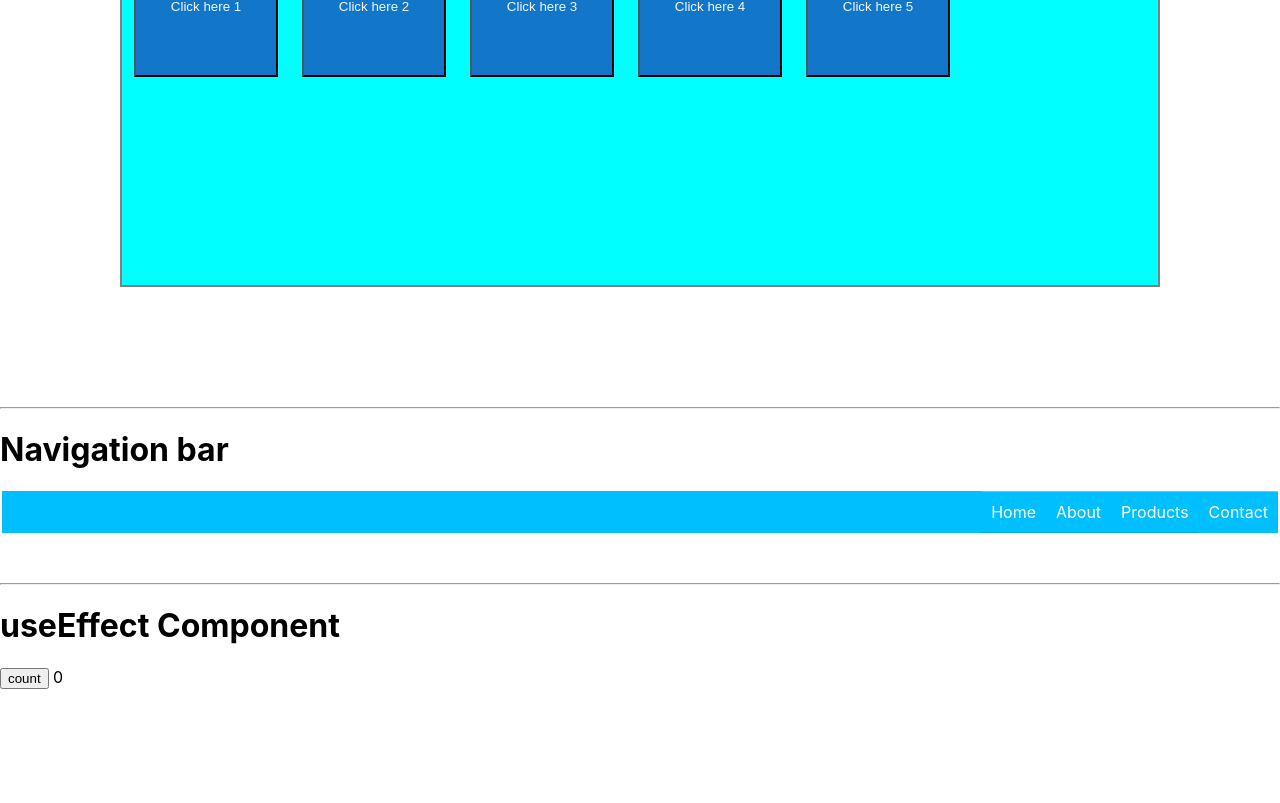
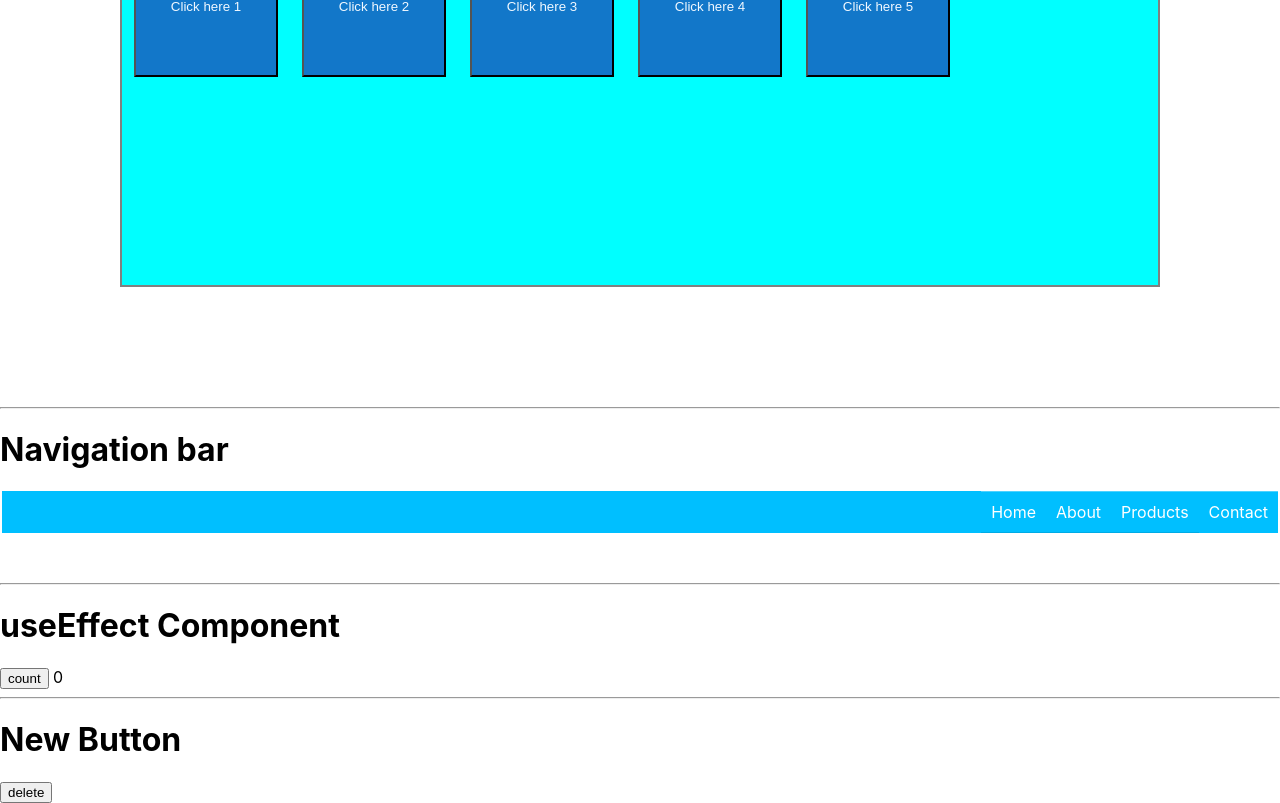
Before and after one commit to anuragnarok/demo-project, a React (Create React App) app: page / in a window 1280 px wide. Shown: the part 1304-2107 px from the top of the page. Before the commit the page ends 1993 px from the top, so only its background shows below. Built offline with nearby package versions, Linux system fonts and the light colour scheme.

Commit message:
empty button

```diff
--- a/src/App.js
+++ b/src/App.js
@@ -6,6 +6,7 @@ import PracticeHooksComponent from "./components/PracticeHooksComponent";
 import CarComponent from "./components/CarComponent";
 import Flex from "./components/Flex";
 import UseEffectComponent from "./components/UseEffectComponent";
+import NewButton from "./components/NewButton";
 
 function App() {
   let name = 'anurag'
@@ -33,7 +34,8 @@ function App() {
       <Flex/>
       <hr/>
       <UseEffectComponent/>
-
+      <hr />
+      <NewButton/>
 
     </div>
   );
--- /dev/null
+++ b/src/components/NewButton.js
@@ -0,0 +1,12 @@
+import React from 'react'
+
+function NewButton() {
+  return (
+    <div><h1>New Button</h1>
+    <button className='btn btn-sm btn-danger'>
+        delete</button></div>
+
+  )
+}
+
+export default NewButton
```
